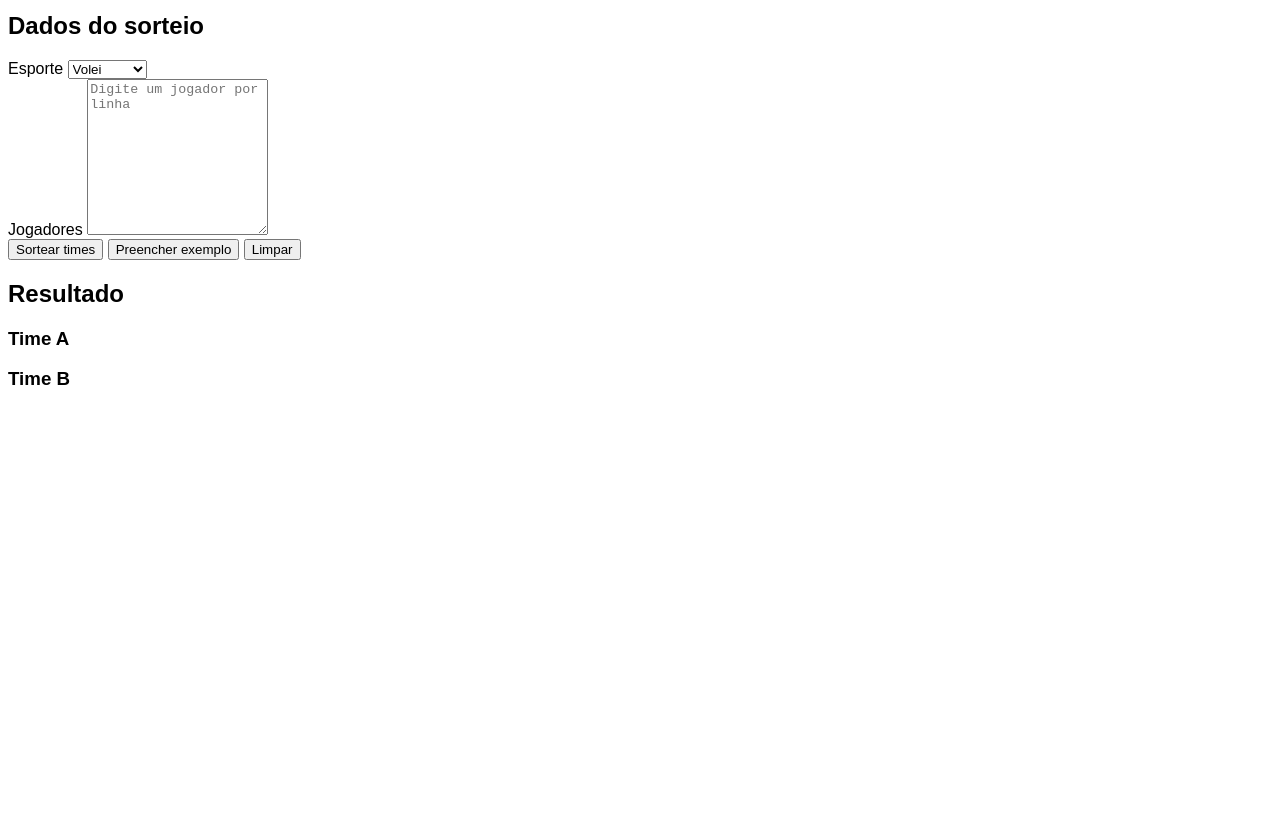
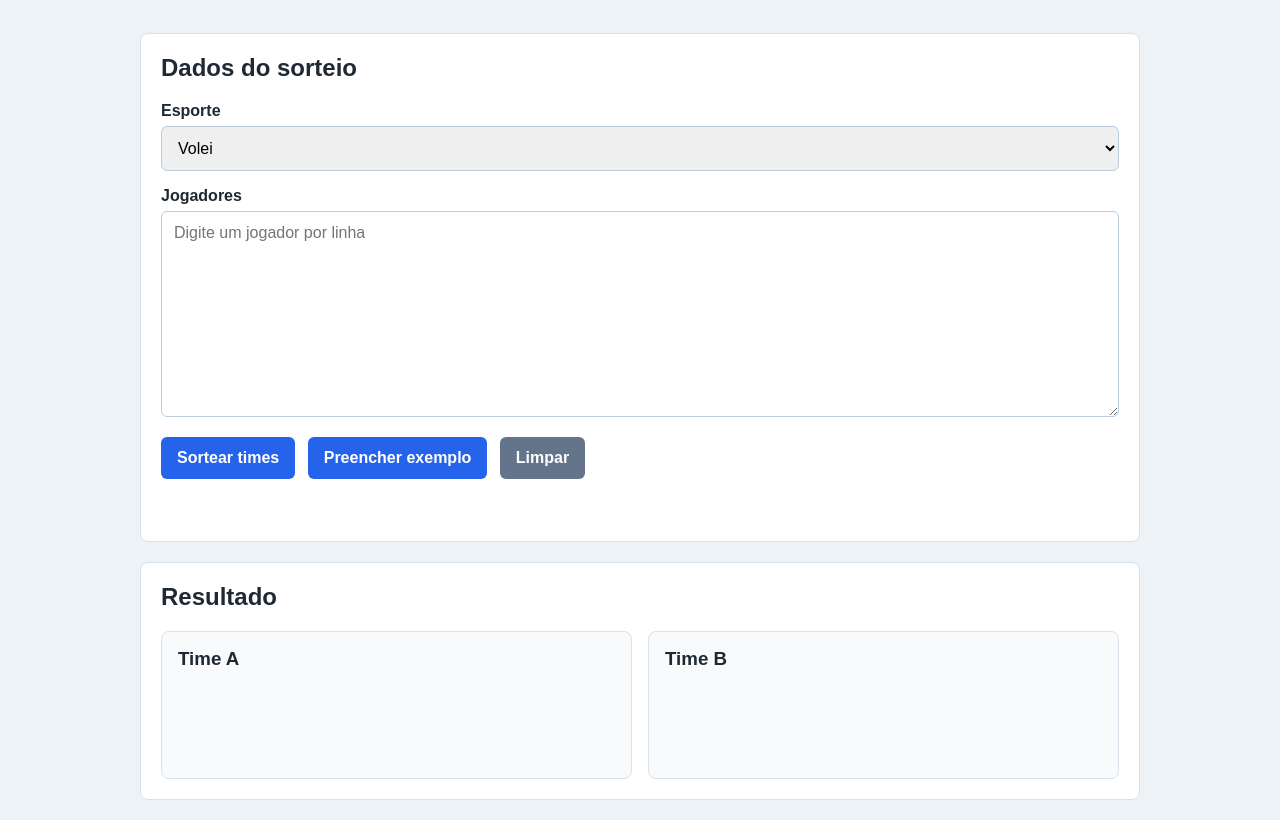
Before and after one commit to RodrigoTorress/sorteia-ae, a plain HTML site: page index.html in a window 1280 px wide. Shown: the part 106-926 px from the top of the page. Before the commit the page ends 800 px from the top, so only its background shows below. Drawn offline with Linux system fonts and the light colour scheme.

Commit message:
style: adicionar estilizacao inicial

```diff
--- a/css/style.css
+++ b/css/style.css
@@ -1,3 +1,152 @@
+* {
+box-sizing: border-box;
+}
+
 body {
+  margin: 0;
+  min-height: 100vh;
   font-family: Arial, Helvetica, sans-serif;
+  color: #1f2933;
+  background: #edf2f7;
 }
+
+header,
+main {
+  width: min(1000px, calc(100% - 32px));
+  margin: 0 auto;
+}
+
+header {
+  padding: 32px 0 20px;
+}
+
+h1,
+h2,
+h3,
+p {
+  margin-top: 0;
+}
+
+h1 {
+  margin-bottom: 8px;
+  font-size: 40px;
+}
+
+header p {
+  color: #52606d;
+}
+
+section {
+  margin-bottom: 20px;
+  padding: 20px;
+  border: 1px solid #d9e2ec;
+  border-radius: 8px;
+  background: #ffffff;
+}
+
+form {
+  display: grid;
+  gap: 16px;
+}
+
+label {
+  display: block;
+  margin-bottom: 6px;
+  font-weight: bold;
+}
+
+select,
+textarea {
+  width: 100%;
+  padding: 12px;
+  border: 1px solid #bcccdc;
+  border-radius: 6px;
+  font: inherit;
+}
+
+textarea {
+  min-height: 160px;
+  resize: vertical;
+}
+
+button {
+  margin-right: 8px;
+  margin-bottom: 8px;
+  padding: 12px 16px;
+  border: 0;
+  border-radius: 6px;
+  color: #ffffff;
+  background: #2563eb;
+  cursor: pointer;
+  font: inherit;
+  font-weight: bold;
+}
+
+button:hover {
+  background: #1d4ed8;
+}
+
+#clearButton {
+  background: #64748b;
+}
+
+#clearButton:hover {
+  background: #475569;
+}
+
+#message {
+  min-height: 20px;
+  margin: 14px 0 0;
+  font-weight: bold;
+}
+
+section > div {
+  display: grid;
+  grid-template-columns: repeat(2, minmax(0, 1fr));
+  gap: 16px;
+}
+
+article {
+  padding: 16px;
+  border: 1px solid #d9e2ec;
+  border-radius: 8px;
+  background: #f8fafc;
+}
+
+article h3 {
+  margin-bottom: 12px;
+}
+
+ol {
+  min-height: 80px;
+  margin: 0;
+  padding-left: 22px;
+}
+
+li {
+  margin-bottom: 6px;
+}
+
+@media (max-width: 700px) {
+  header,
+  main {
+    width: min(100% - 20px, 1000px);
+  }
+
+  h1 {
+    font-size: 32px;
+  }
+
+  section {
+    padding: 16px;
+  }
+
+  section > div {
+    grid-template-columns: 1fr;
+  }
+
+  button {
+    width: 100%;
+    margin-right: 0;
+  }
+}
```
